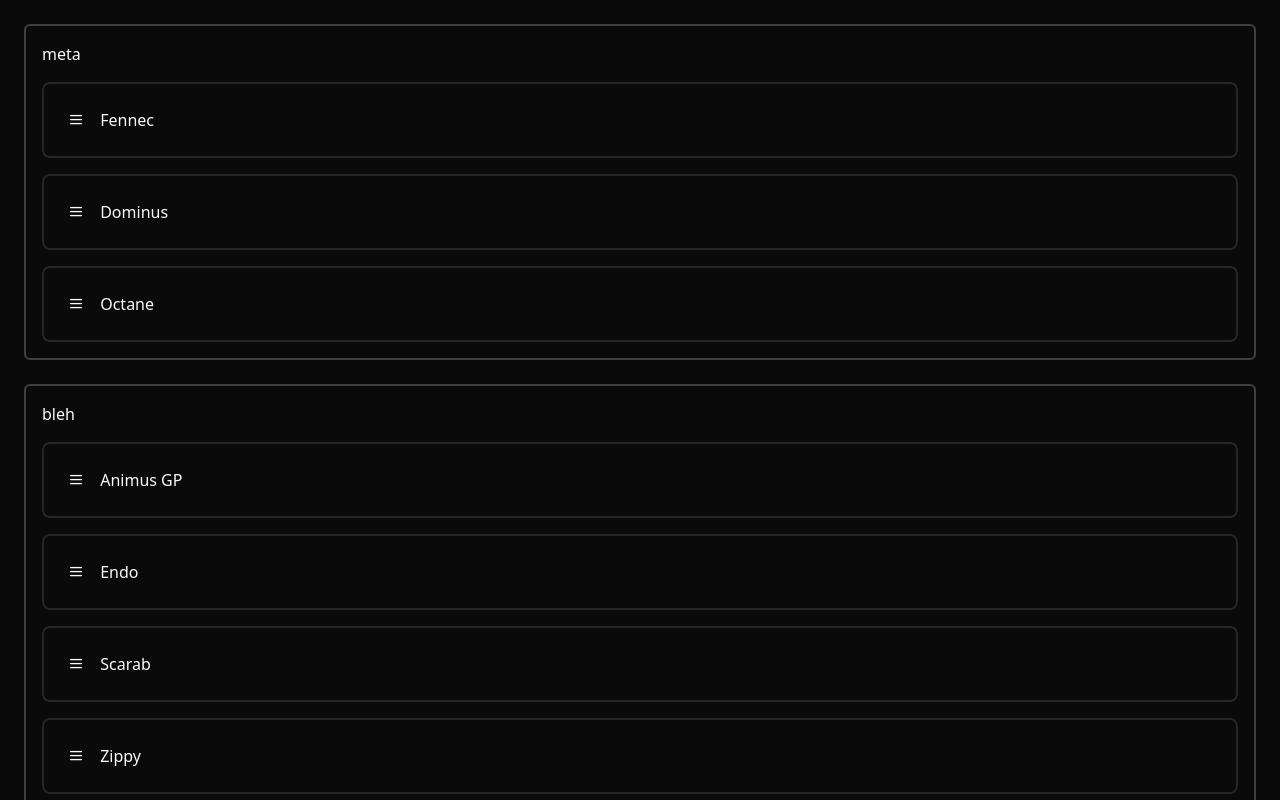
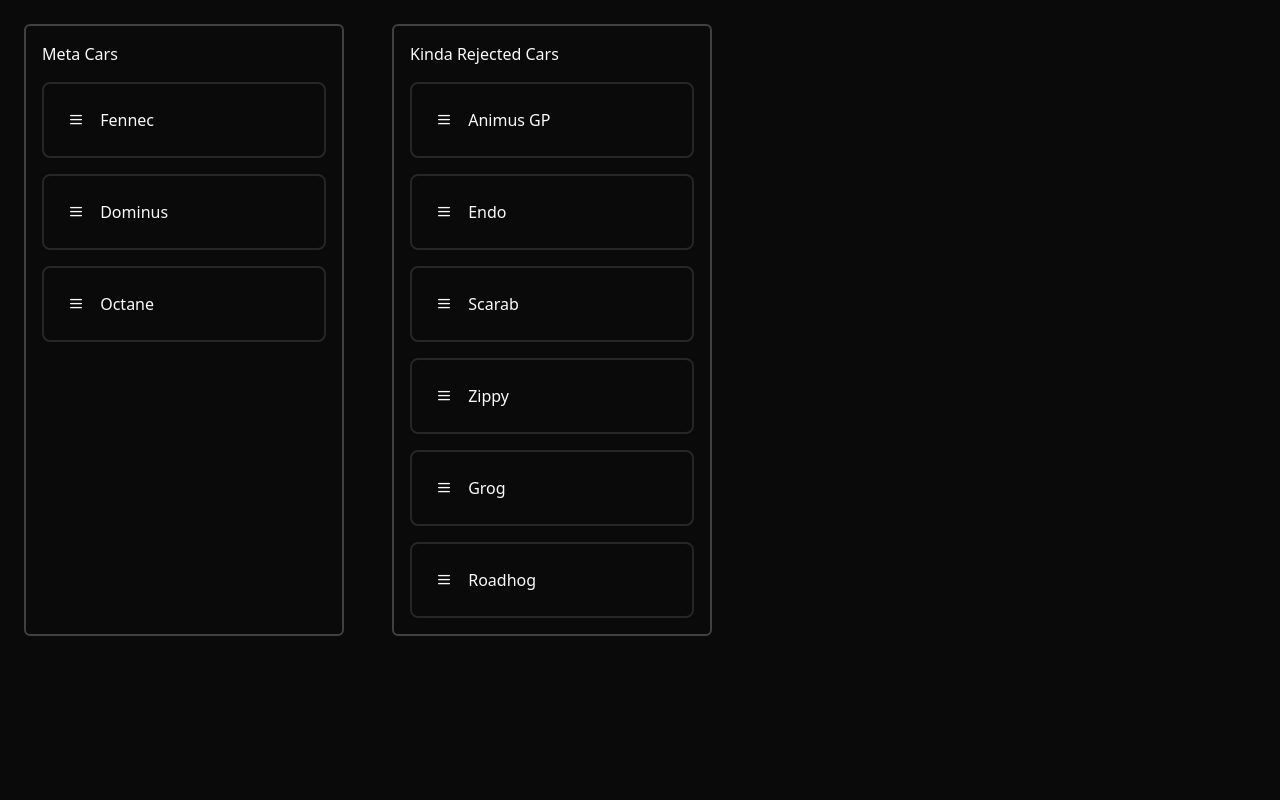
Before and after one commit to henrybastos/draggy, a SvelteKit app: page / in a window 1280 px wide. Shown: the top 800 px of the page. Built offline with nearby package versions, Linux system fonts and the light colour scheme.

Commit message:
Draggy Root css working

```diff
--- a/src/lib/Draggy.svelte
+++ b/src/lib/Draggy.svelte
@@ -67,6 +67,6 @@
    })
 </script>
 
-<div data-draggy-member="draggy_root">
+<div class={$$restProps?.class || ''} data-draggy-member="draggy_root">
    <slot list={$_list} />
 </div>
--- a/src/routes/+page.svelte
+++ b/src/routes/+page.svelte
@@ -5,12 +5,12 @@
    import DraggyPlaceholder from "$lib/DraggyPlaceholder.svelte";
 
    let rocketLeagueCarsList = {
-      meta: [
+      'Meta Cars': [
          'Fennec',
          'Dominus',
          'Octane'
       ],
-      bleh: [
+      'Kinda Rejected Cars': [
          'Animus GP',
          'Endo',
          'Scarab',
@@ -25,9 +25,9 @@
    <title>Draggy</title>
 </svelte:head>
 
-<Draggy let:list bind:list={rocketLeagueCarsList}>
+<Draggy class="flex flex-row" let:list bind:list={rocketLeagueCarsList}>
    {#each list as singleList}
-      <div class="relative flex flex-col gap-4 m-6 p-4 border-2 border-neutral-700 rounded-md">
+      <div class="relative flex flex-col w-[20rem] gap-4 m-6 p-4 border-2 border-neutral-700 rounded-md">
          <h2>{ singleList.context_id }</h2>
 
             {#each singleList.list as item}
```
